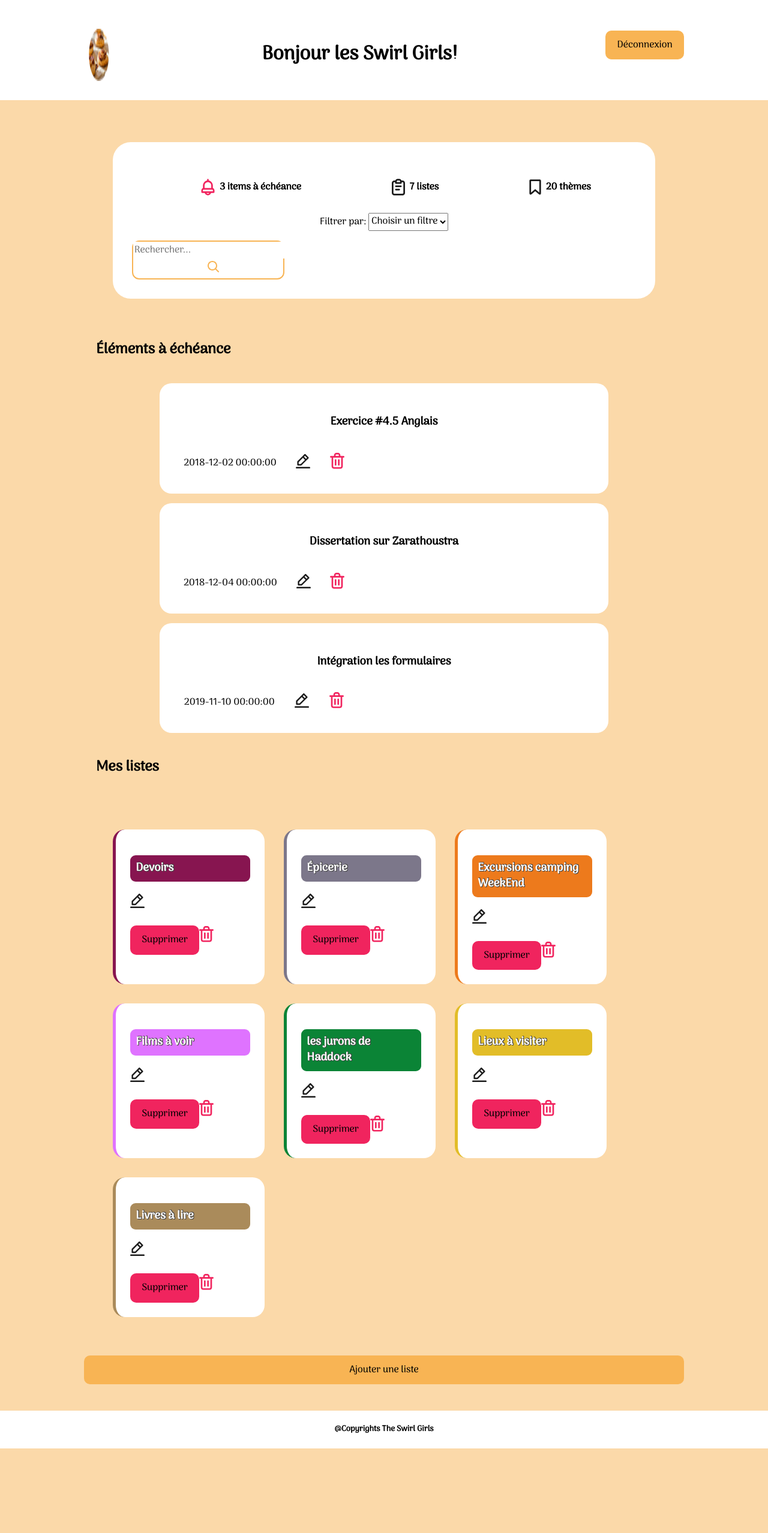
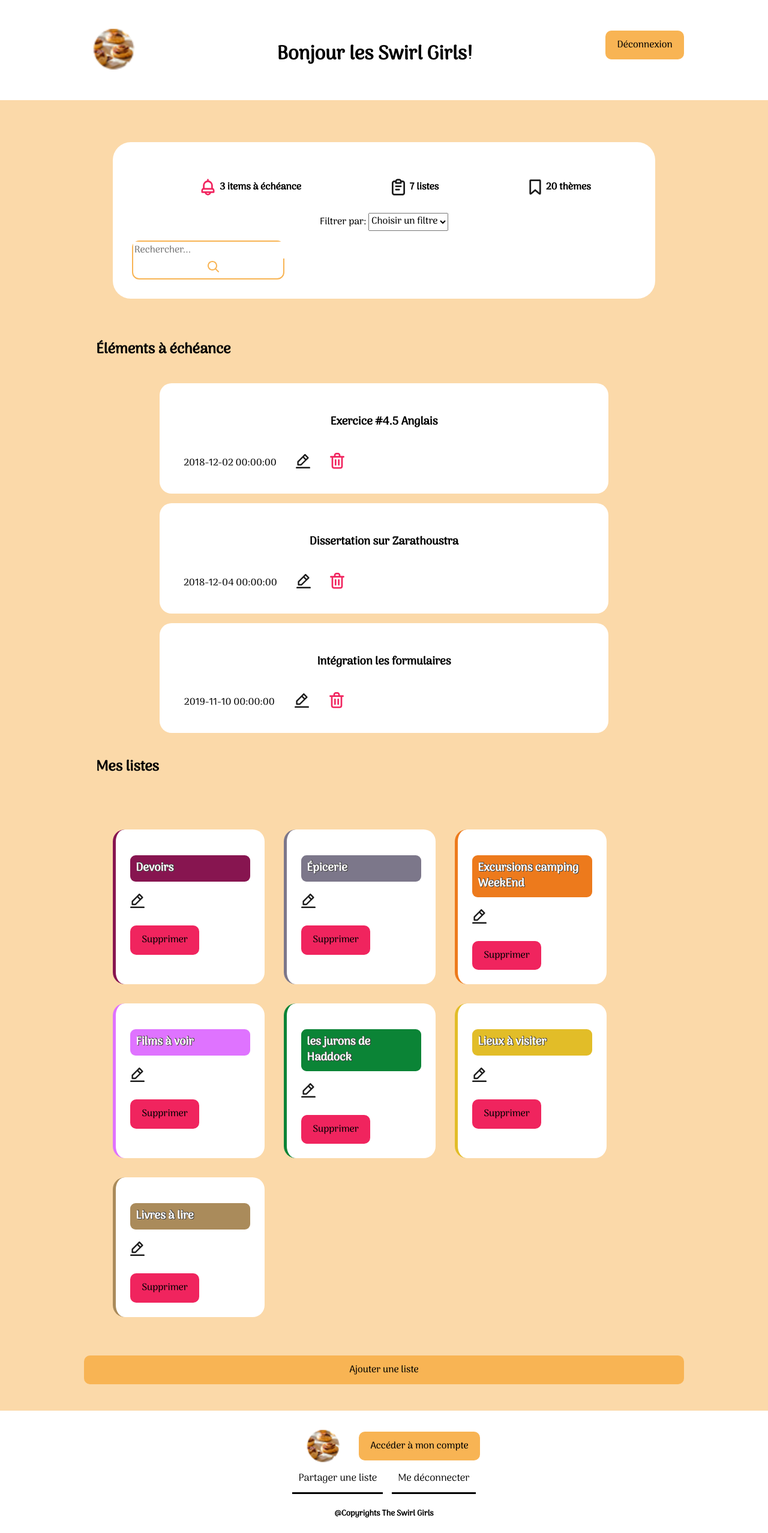
Before and after one commit to eatindehou/sugarswirls, a PHP site: page / in a window 1280 px wide. Shown: the whole page at 60% size. Before the commit the page ends 2415 px from the top, so only its background shows below. Run offline with PHP 8.4, Linux system fonts and the light colour scheme; data comes from the database, SQL or seed files in the repository; data that the repository does not hold is empty.

Commit message:
entete footer

```diff
--- a/public/index.php
+++ b/public/index.php
@@ -182,7 +182,7 @@ $strRequete = "SELECT id, nom, couleur_id FROM listes ORDER BY nom";
 			<a href="<?php echo $niveau ?>listes/modifier.php?id_liste=<?php echo $arrListes[$cpt]["id"]; ?>"><img src="<?php echo $niveau;?>liaisons/svg/crayon.svg" alt=""></a><br><br>
 			<form method="GET">
 			<input type="hidden" name="id_liste" value="<?php echo $arrListes[$cpt]["id"]; ?>">
-			<input type="submit" class="annuler" name="btn_suppression" value="Supprimer"><img src="<?php echo $niveau;?>liaisons/svg/poubelle.svg" alt="">
+			<input type="submit" class="annuler" name="btn_suppression" value="Supprimer">
 			</form>
 			</li>
 			</a>
--- a/public/liaisons/css/styles.css
+++ b/public/liaisons/css/styles.css
@@ -930,15 +930,56 @@ main {
   padding-top: 3em;
   padding-bottom: 2em;
   display: flex;
-  flex-direction: row;
-  justify-content: space-between;
+  flex-direction: column;
+  margin: 0 auto;
+  text-align: center;
+}
+@media (min-width: 601px) {
+  .entete {
+    display: flex;
+    flex-direction: row;
+    justify-content: space-between;
+  }
+}
+.entete .profile {
+  width: 25%;
+  height: 25%;
+  margin: 0 auto;
+  text-align: center;
+}
+@media (min-width: 601px) {
+  .entete .profile {
+    width: 10%;
+    height: 10%;
+    margin: 0;
+  }
 }
 
 .piedDePage {
   background-color: #FFF;
+  text-align: center;
+  display: flex;
+  flex-direction: column;
+  max-width: none;
+  margin-top: 2em;
 }
-.piedDePage__copyRights {
+@media (min-width: 601px) {
+  .piedDePage {
+    max-width: 25%;
+    flex-direction: row;
+    flex-wrap: wrap;
+    justify-content: space-around;
+  }
+}
+.piedDePage .profile {
+  width: 25%;
+  margin: 2em auto;
   text-align: center;
+}
+@media (min-width: 601px) {
+  .piedDePage .profile {
+    margin: 0 auto;
+  }
 }
 
 /**
--- a/public/liaisons/fragments/entete.inc.php
+++ b/public/liaisons/fragments/entete.inc.php
@@ -1,6 +1,6 @@
 
 <header class="entete conteneur">
-    <img class="profile" src="liaisons/images/swirl.png" alt="profile picture">
+    <img class="profile" src="<?php echo $niveau; ?>liaisons/images/swirl.png" alt="profile picture">
     <h1>Bonjour les Swirl Girls!</h1>
     <p><a href="#" class="bouton">Déconnexion</a></p>
 </header>
--- a/public/liaisons/fragments/piedDePage.inc.php
+++ b/public/liaisons/fragments/piedDePage.inc.php
@@ -1,3 +1,7 @@
 <footer class="piedDePage conteneur">
+    <img class="profile" src="<?php echo $niveau; ?>liaisons/images/swirl.png" alt="profile picture">
+    <p><a href="#" class="bouton">Accéder à mon compte</a></p>
+    <p><a class="hyperlien lienRetour" href="#">Partager une liste</a></p>
+    <p><a class="hyperlien lienRetour" href="#">Me déconnecter</a></p>
     <h5 class="piedDePage__copyRights">@Copyrights The Swirl Girls</h5>
 </footer>
```
Also changed, not shown: ressources/liaisons/scss/layout/_entete.scss (+23 -2 lines), ressources/liaisons/scss/layout/_piedDePage.scss (+22 -2 lines), 1 other file.
